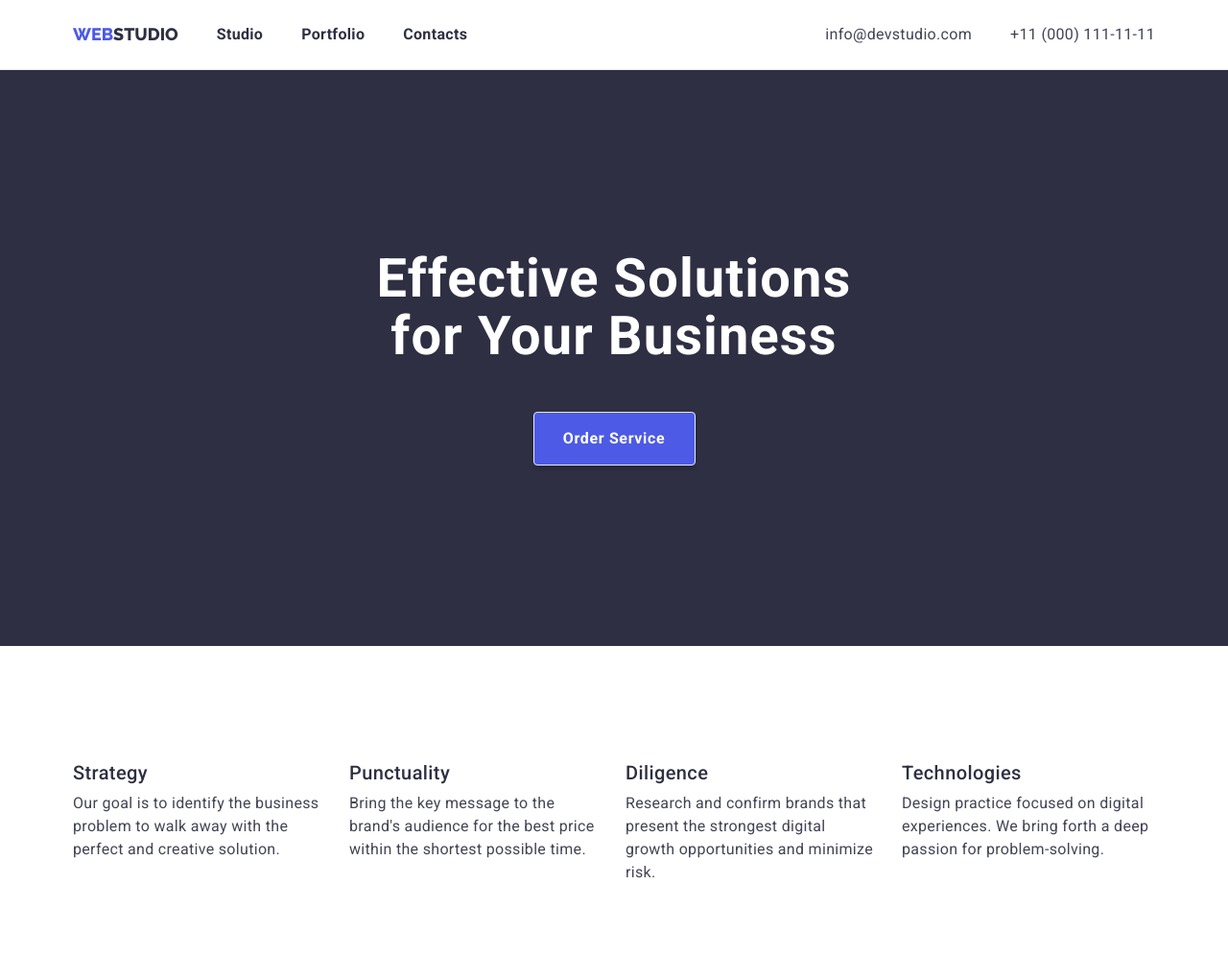
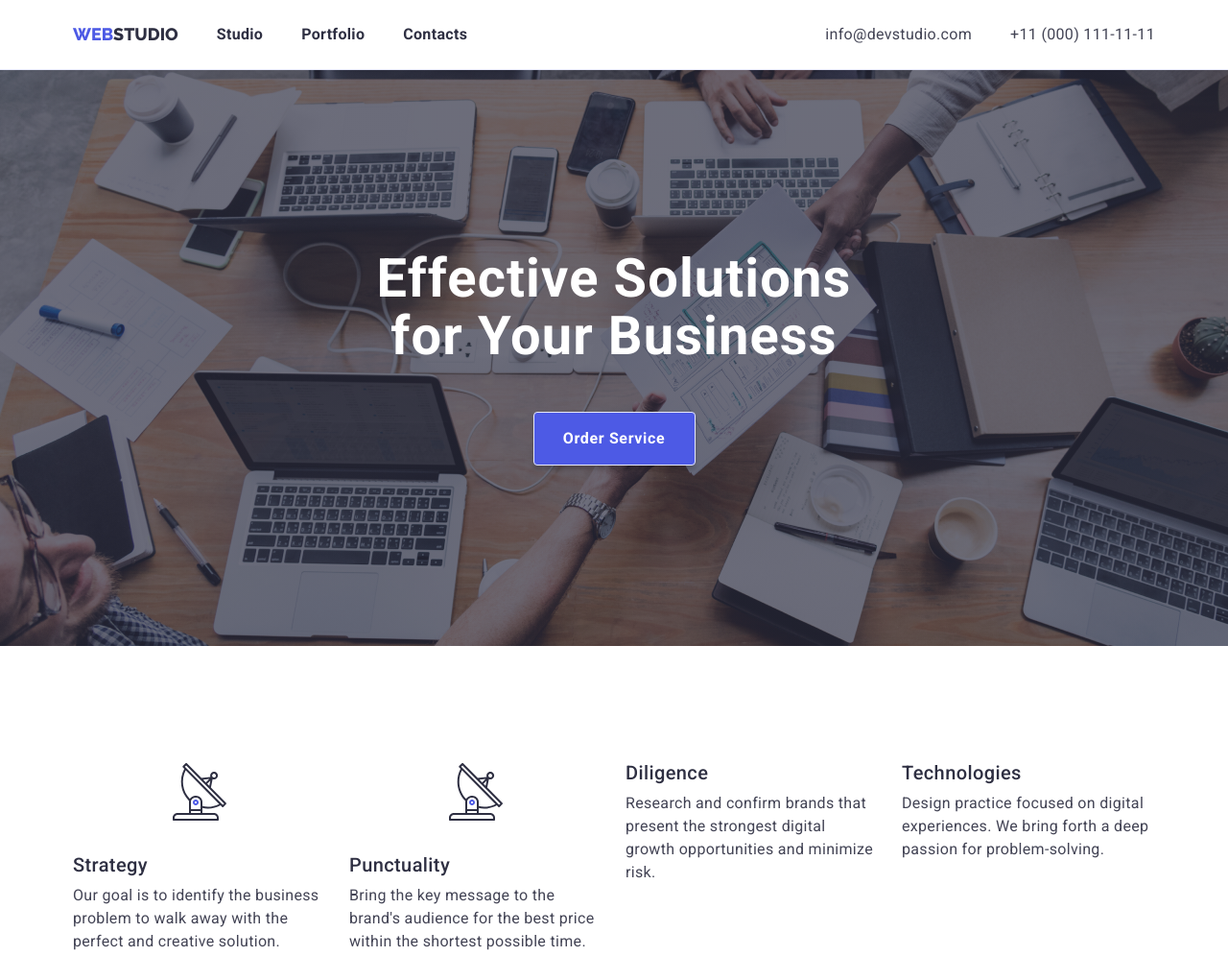
Before and after one commit to Oleksandr1joa/homework-4, a plain HTML site: page index.html in a window 1280 px wide. Shown: the top 996 px of the page at 96% size. Drawn offline with nearby package versions, Linux system fonts and the light colour scheme.

Commit message:
bad-icon

```diff
--- a/css/styles.css
+++ b/css/styles.css
@@ -67,6 +67,7 @@ body {
 }
 .color-fourth {
     color: var(--text-color-fourth);
+
 }
 .color-footer {
     color: var(--text-color-footer);
@@ -159,6 +160,8 @@ justify-content: center;
 /*=====================COMPONENTS========================*/
 
 .main-head {
+    background-image: linear-gradient(rgba(46, 47, 66, 0.7), rgba(46, 47, 66, 0.7)), url(../images/hero.jpg);
+    background-size: cover;
     background-color: #2E2F42;
     justify-content: center;
 display: flex;
@@ -180,6 +183,13 @@ letter-spacing: 0.02em;
 .list-size {
     width: 264px;
     gap: 24px;
+}
+.ico-list {
+}
+.icon-list-border {
+    display: flex;
+    justify-content: center;
+    margin-bottom: 32px;
 }
 
 .job-illumination {
--- a/index.html
+++ b/index.html
@@ -43,6 +43,11 @@
           <div class=" container-list ">
             <ul class="list list-bord">
             <li class="list-size">
+              <div class="icon-list-border">
+                <svg class="ico-list" width="60" height="64">
+                      <use href="./images/sprite.svg#icon-antenna" ></use>
+                    </svg>
+              </div>
               <h2 class="list-solution color-secondary">Strategy</h2>
               <div class="discription-text list-size">
                 <p class="primari-popular-text color-third">
@@ -52,6 +57,11 @@
               </div>
             </li>
             <li class="list-size">
+              <div class="icon-list-border">
+                <svg class="ico-list" width="60" height="64">
+                      <use href="./images/sprite.svg#icon-antenna" ></use>
+                    </svg>
+              </div>
               <h2 class="list-solution color-secondary">Punctuality</h2>
               <div class="discription-text list-size">
                 <p class="primari-popular-text color-third">
@@ -68,8 +78,8 @@
                 growth opportunities and minimize risk.
               </p>
               </div>
-            </li class="list-size">
-            <li>
+            </li>
+            <li class="list-size">
               <h2 class="list-solution color-secondary">Technologies</h2>
               <div class="discription-text list-size">
                 <p class="primari-popular-text color-third">
```
Also changed, not shown: for_sprite/antenna.svg (added), for_sprite/astronaut.svg (added), for_sprite/clients-1.svg (added), for_sprite/clients-2.svg (added), for_sprite/clients-3.svg (added), for_sprite/clients-4.svg (added), for_sprite/clients-5.svg (added), for_sprite/clients-6.svg (added), for_sprite/clock.svg (added), for_sprite/diagram.svg (added), for_sprite/facebook.svg (added), for_sprite/instagram.svg (added), for_sprite/linkedin.svg (added), for_sprite/twitter.svg (added), 2 more files.
